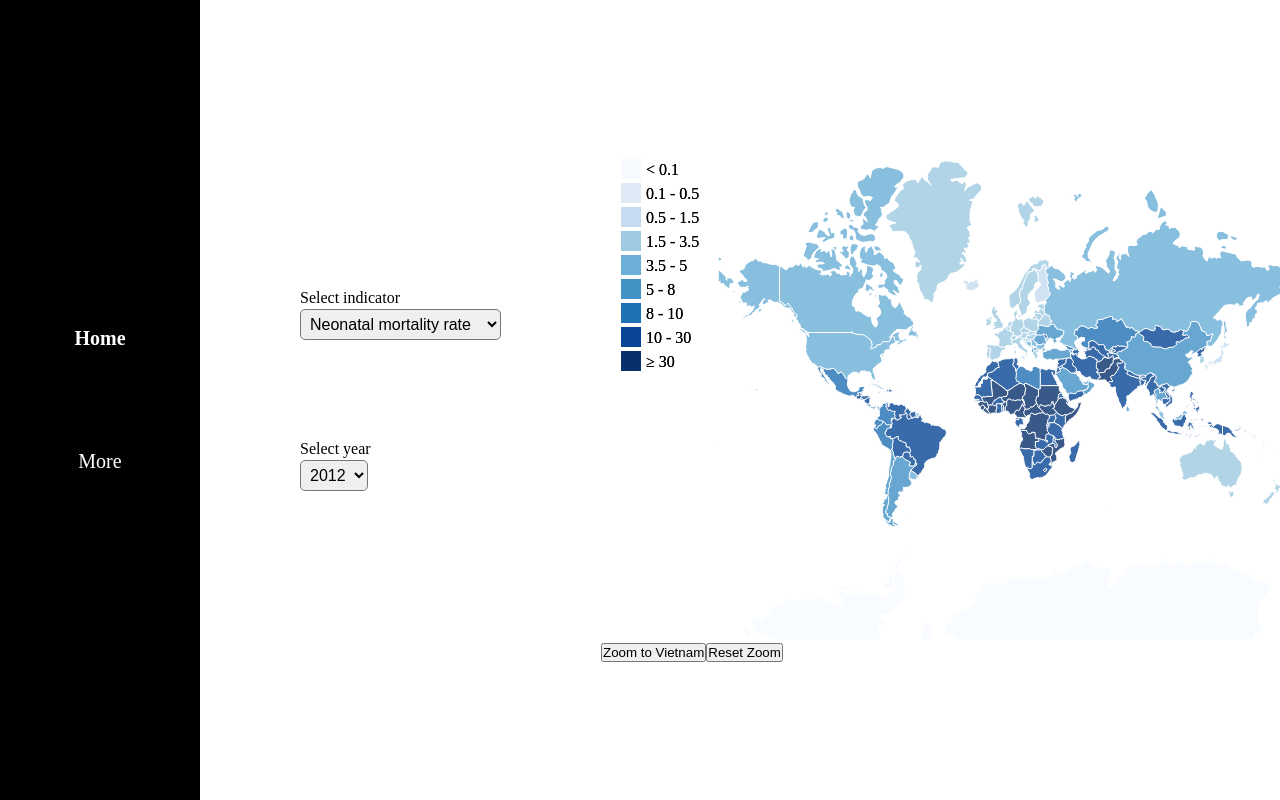
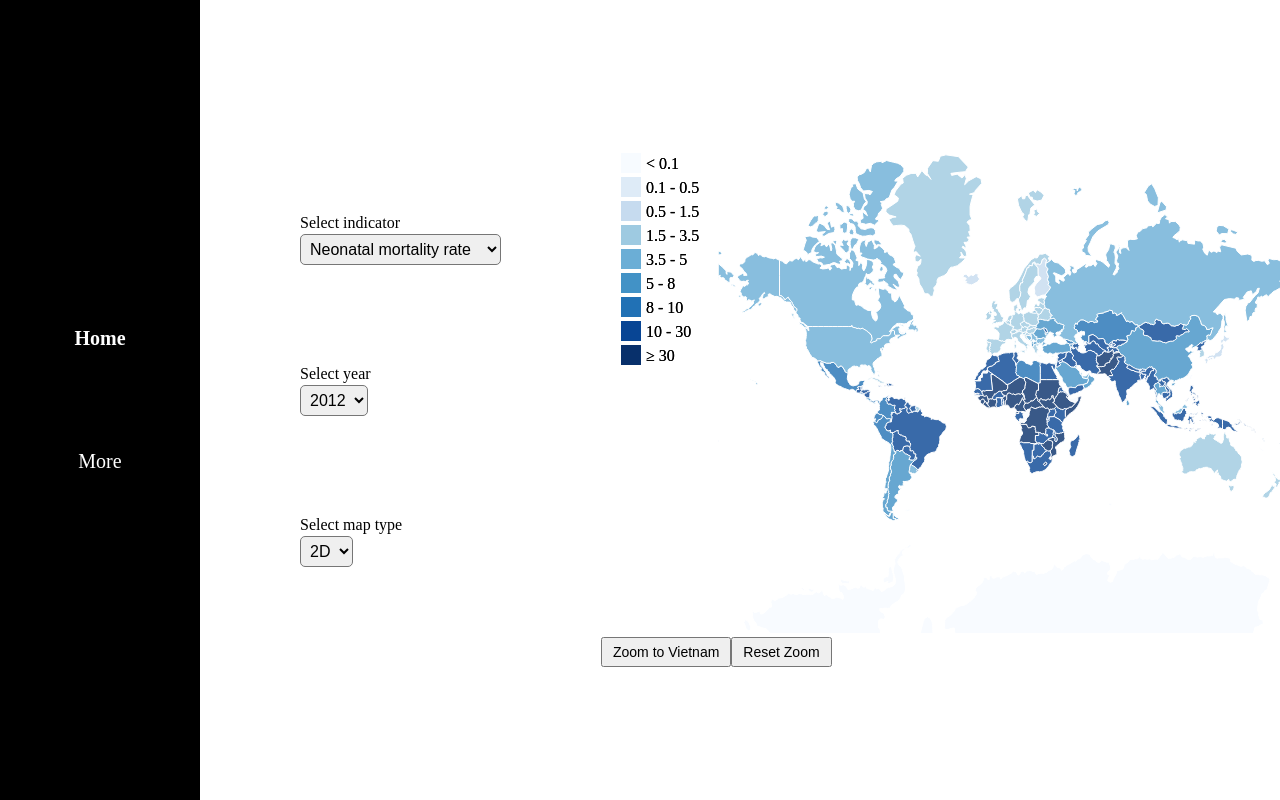
Before and after one commit to PMinhVu/mortality_decoders, a React (Vite) app: page / in a window 1280 px wide. Shown: the top 800 px of the page. Built offline with nearby package versions, Linux system fonts and the light colour scheme.

Commit message:
feat: switch map type

```diff
--- /dev/null
+++ b/src/GlobalStyle.css
@@ -0,0 +1,10 @@
+* {
+    padding: 0;
+    margin: 0;
+    box-sizing: border-box;
+}
+
+button {
+    font-size: 14px;
+    padding: 5px 10px;
+}
--- a/src/components/svgs/2DWorldMap.jsx
+++ b/src/components/svgs/2DWorldMap.jsx
@@ -1,5 +1,6 @@
 import { useEffect, useRef } from 'react';
 import * as d3 from 'd3';
+import '../../GlobalStyle.css';
 
 // eslint-disable-next-line react/prop-types
 const PlainWorldMap = ({ year, indicator }) => {
@@ -13,18 +14,26 @@ const PlainWorldMap = ({ year, indicator }) => {
         svg.attr('width', width).attr('height', height);
 
         // Projection and path generator setup
-        const projection = d3.geoMercator().scale(90).center([0, 20]).translate([width / 2, height / 2]);
+        const projection = d3
+            .geoMercator()
+            .scale(90)
+            .center([0, 20])
+            .translate([width / 2, height / 2]);
         const pathGenerator = d3.geoPath().projection(projection);
 
         // Define zoom behavior
-        const zoom = d3.zoom().scaleExtent([1, 8]).on('zoom', (event) => {
+        const zoom = d3
+            .zoom()
+            .scaleExtent([1, 8])
+            .on('zoom', (event) => {
                 svg.selectAll('path').attr('transform', event.transform);
             });
         zoomRef.current = zoom;
         svg.call(zoom);
 
         // Define the color scale
-        const colorScale = d3.scaleThreshold()
+        const colorScale = d3
+            .scaleThreshold()
             .domain([0.1, 0.5, 1.5, 3.5, 5, 8, 10, 30])
             .range(['#f7fbff', '#deebf7', '#c6dbef', '#9ecae1', '#6baed6', '#4292c6', '#2171b5', '#084594', '#08306b']);
 
@@ -51,13 +60,17 @@ const PlainWorldMap = ({ year, indicator }) => {
         });
 
         // Load and process data
-        Promise.all([d3.json('src/assets/data/world.geojson'), d3.csv('src/assets/data/combined_dataset.csv')])
-            .then(([topo, moralityData]) => {
-                const filteredMoralityData = moralityData.filter(d => +d.REF_DATE === year && d.Indicator === indicator);
-                const moralityByArea = new Map(filteredMoralityData.map(d => [
+        Promise.all([d3.json('src/assets/data/world.geojson'), d3.csv('src/assets/data/combined_dataset.csv')]).then(
+            ([topo, moralityData]) => {
+                const filteredMoralityData = moralityData.filter(
+                    (d) => +d.REF_DATE === year && d.Indicator === indicator,
+                );
+                const moralityByArea = new Map(
+                    filteredMoralityData.map((d) => [
                         d.Area,
                         { obsValue: +d.OBS_VALUE, lowerBound: +d.LOWER_BOUND, upperBound: +d.UPPER_BOUND },
-                ]));
+                    ]),
+                );
 
                 // Draw the map
                 svg.selectAll('.country').remove();
@@ -65,20 +78,30 @@ const PlainWorldMap = ({ year, indicator }) => {
                     .attr('class', 'country')
                     .selectAll('path')
                     .data(topo.features)
-                    .enter().append('path')
+                    .enter()
+                    .append('path')
                     .attr('d', pathGenerator)
-                    .attr('fill', d => {
+                    .attr('fill', (d) => {
                         const data = moralityByArea.get(d.properties.name);
                         return colorScale(data ? data.obsValue : 0);
                     })
                     .style('stroke', 'white')
                     .style('opacity', 0.8)
-                    .on('mouseover', function(event, d) {
+                    .on('mouseover', function (event, d) {
                         d3.select(this).style('stroke', 'black').raise(); // Highlight and bring to front
                         // Tooltip setup
-                        const data = moralityByArea.get(d.properties.name) || { obsValue: 0, lowerBound: 0, upperBound: 0 };
-                        const tooltipHtml = `Country: <strong>${d.properties.name}</strong><br/>UN IGME estimate: ${data.obsValue.toLocaleString()}<br/>Uncertainty interval: (${data.lowerBound.toFixed(2)}-${data.upperBound.toFixed(2)})`;
-                        d3.select('#tooltip').html(tooltipHtml)
+                        const data = moralityByArea.get(d.properties.name) || {
+                            obsValue: 0,
+                            lowerBound: 0,
+                            upperBound: 0,
+                        };
+                        const tooltipHtml = `Country: <strong>${
+                            d.properties.name
+                        }</strong><br/>UN IGME estimate: ${data.obsValue.toLocaleString()}<br/>Uncertainty interval: (${data.lowerBound.toFixed(
+                            2,
+                        )}-${data.upperBound.toFixed(2)})`;
+                        d3.select('#tooltip')
+                            .html(tooltipHtml)
                             .style('padding', '5px')
                             .style('background', 'lightsteelblue')
                             .style('border', '0px')
@@ -88,14 +111,14 @@ const PlainWorldMap = ({ year, indicator }) => {
                             .style('top', `${event.pageY + 10}px`)
                             .style('opacity', 1);
                     })
-                    .on('mouseout', function() {
+                    .on('mouseout', function () {
                         d3.select(this).style('stroke', 'white');
                         d3.select('#tooltip').style('opacity', 0);
                     });
 
                 // Zoom to Vietnam functionality
                 d3.select('#zoom-to-vietnam').on('click', () => {
-                    const vietnam = topo.features.find(d => d.properties.name === 'VietNam');
+                    const vietnam = topo.features.find((d) => d.properties.name === 'VietNam');
                     if (vietnam) {
                         const bounds = pathGenerator.bounds(vietnam);
                         const dx = bounds[1][0] - bounds[0][0];
@@ -114,16 +137,17 @@ const PlainWorldMap = ({ year, indicator }) => {
                 d3.select('#reset-zoom').on('click', () => {
                     svg.transition().duration(750).call(zoom.transform, d3.zoomIdentity);
                 });
-            });
-    }, [year, indicator]);  // Dependency array to re-run effect on change
+            },
+        );
+    }, [year, indicator]); // Dependency array to re-run effect on change
 
     return (
-        <>
+        <div>
             <svg ref={svgRef}></svg>
             <button id="zoom-to-vietnam">Zoom to Vietnam</button>
             <button id="reset-zoom">Reset Zoom</button>
             <div id="tooltip" style={{ position: 'absolute', opacity: 0 }}></div>
-        </>
+        </div>
     );
 };
 
--- a/src/pages/Home/Home.jsx
+++ b/src/pages/Home/Home.jsx
@@ -31,22 +31,23 @@ const Indicators = [
 ];
 
 const Years = [
-    {id: 1, name: '2012', value: 2012.5},
-    {id: 2, name: '2013', value: 2013.5},
-    {id: 3, name: '2014', value: 2014.5},
-    {id: 4, name: '2015', value: 2015.5},
-    {id: 5, name: '2016', value: 2016.5},
-    {id: 6, name: '2017', value: 2017.5},
-    {id: 7, name: '2018', value: 2018.5},
-    {id: 8, name: '2019', value: 2019.5},
-    {id: 9, name: '2020', value: 2020.5},
-    {id: 10, name: '2021', value: 2021.5},
-    {id: 11, name: '2022', value: 2022.5}
-]
+    { id: 1, name: '2012', value: 2012.5 },
+    { id: 2, name: '2013', value: 2013.5 },
+    { id: 3, name: '2014', value: 2014.5 },
+    { id: 4, name: '2015', value: 2015.5 },
+    { id: 5, name: '2016', value: 2016.5 },
+    { id: 6, name: '2017', value: 2017.5 },
+    { id: 7, name: '2018', value: 2018.5 },
+    { id: 8, name: '2019', value: 2019.5 },
+    { id: 9, name: '2020', value: 2020.5 },
+    { id: 10, name: '2021', value: 2021.5 },
+    { id: 11, name: '2022', value: 2022.5 },
+];
 
 const Home = () => {
     const [selectedIndicator, setSelectedIndicator] = useState(Indicators[0].value);
     const [selectedYear, setSelectedYear] = useState(Years[0].value);
+    const [mapType, setMapType] = useState('2D');
 
     const handleIndicatorChange = (event) => {
         setSelectedIndicator(event.target.value);
@@ -56,18 +57,17 @@ const Home = () => {
         setSelectedYear(parseFloat(event.target.value));
     };
 
+    const handleMapTypeChange = (event) => {
+        setMapType(event.target.value);
+    };
+
     return (
         <div className={cx('container')}>
             {Header}
             <div className={cx('filtration')}>
                 <div className={cx('indicator')}>
                     <p>Select indicator</p>
-                    <select
-                        name=""
-                        id="indicator"
-                        value={selectedIndicator}
-                        onChange={handleIndicatorChange}
-                    >
+                    <select name="" id="indicator" value={selectedIndicator} onChange={handleIndicatorChange}>
                         {Indicators.map((indicator, index) => (
                             <option key={index} value={indicator.value}>
                                 {indicator.value}
@@ -77,12 +77,7 @@ const Home = () => {
                 </div>
                 <div className={cx('year')}>
                     <p>Select year</p>
-                    <select
-                        name=""
-                        id="year"
-                        value={selectedYear}
-                        onChange={handleYearChange}
-                    >
+                    <select name="" id="year" value={selectedYear} onChange={handleYearChange}>
                         {Years.map((year, index) => (
                             <option key={index} value={year.value}>
                                 {year.name}
@@ -90,10 +85,20 @@ const Home = () => {
                         ))}
                     </select>
                 </div>
+                <div className={cx('mapType')}>
+                    <p>Select map type</p>
+                    <select name="" id="" onChange={handleMapTypeChange}>
+                        <option value="2D">2D</option>
+                        <option value="3D">3D</option>
+                    </select>
+                </div>
             </div>
             <div>
-                {/* <SphereWorldMap year={selectedYear} indicator={selectedIndicator} /> */}
-                <PlainWorldMap year={selectedYear} indicator={selectedIndicator} />
+                {mapType === '2D' ? (
+                    <PlainWorldMap year={selectedYear} indicator={selectedIndicator} />
+                ) : (
+                    <SphereWorldMap year={selectedYear} indicator={selectedIndicator} />
+                )}
             </div>
         </div>
     );
--- a/src/pages/Home/Home.module.scss
+++ b/src/pages/Home/Home.module.scss
@@ -17,7 +17,8 @@
 }
 
 .indicator select,
-.year select {
+.year select,
+.mapType select {
     font-size: 16px;
     padding: 5px;
     border-radius: 5px;
```
Lines whose indentation alone changed are shown as unchanged.
